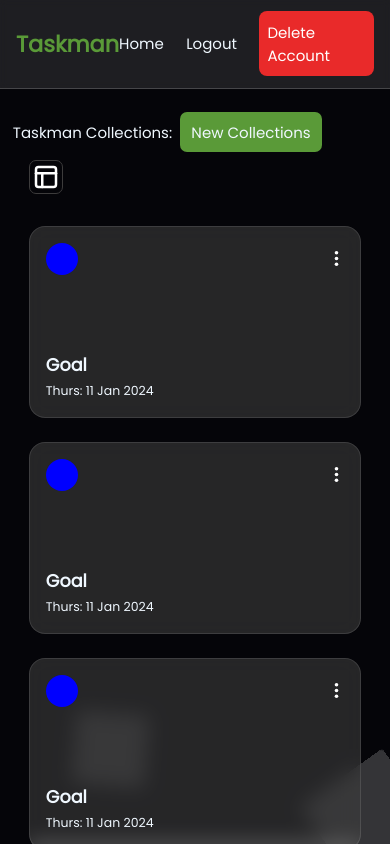
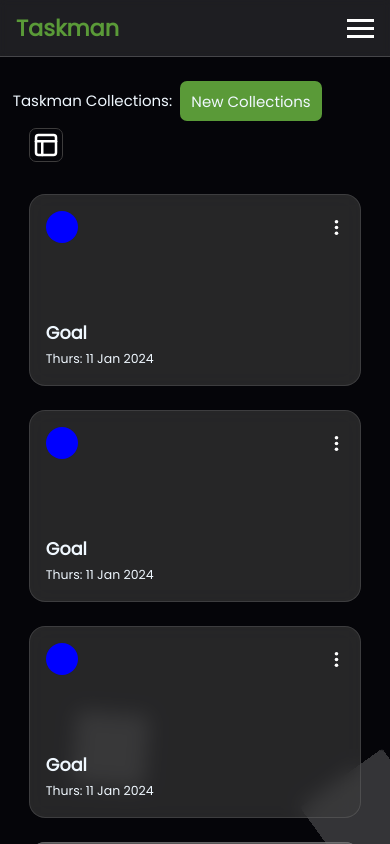
Before and after one commit to victorchiaka/taskman, a React (Vite) app: page /dashboard in a window 390 px wide. Shown: the top 844 px of the page. Built offline with nearby package versions, Linux system fonts and the light colour scheme.

Commit message:
ft: designed mobile nav with hamburger, hamburger animation and nav animation

```diff
--- a/src/components/Header/Header.jsx
+++ b/src/components/Header/Header.jsx
@@ -1,4 +1,6 @@
+import { useState } from "react";
 import styles from "./Header.module.css";
+import PropTypes from "prop-types";
 
 /**
  * HomeHeader component.
@@ -18,24 +20,93 @@ export function HomeHeader() {
 }
 
 /**
+ * DesktopNav component.
+ * Renders the navigation menu for larger screens.
+ *
+ * @returns {JSX.Element} The rendered DesktopNav component.
+ */
+function DesktopNav() {
+  return (
+    <nav className={styles.desktopNav}>
+      <ul>
+        <li>Home</li>
+        <li>Logout</li>
+        <li>Delete Account</li>
+      </ul>
+    </nav>
+  );
+}
+
+/**
+ * MobileNav component.
+ * Renders the navigation menu for smaller (Mobile) screens.
+ *
+ * @returns {JSX.Element} The rendered DesktopNav component.
+ */
+export function MobileNav({ openMobileNav }) {
+  return (
+    <>
+      {openMobileNav ? (
+        <ul className={styles.mobileNav}>
+          <li>Home</li>
+          <li>Logout</li>
+          <li>Delete Account</li>
+        </ul>
+      ) : null}
+    </>
+  );
+}
+
+/**
+ * Hamburger component.
+ * Responsible for toggline the MobileNav component.
+ *
+ * @returns {JSX.Element} The rendered DesktopNav component.
+ */
+
+function Hamburger({ setOpenMobileNav }) {
+  const [openHamburger, setOpenHamburger] = useState(false);
+
+  const handleOnclick = () => {
+    setOpenHamburger(!openHamburger);
+    setOpenMobileNav(!openHamburger);
+  }
+
+  return (
+    <button onClick={handleOnclick} className={`${styles.hamburger} ${openHamburger ? styles.open : ""}`}>
+      <div className={styles.hamburgerStroke}></div>
+      <div className={styles.hamburgerStroke}></div>
+      <div className={styles.hamburgerStroke}></div>
+    </button>
+  );
+}
+
+/**
  * DashboardHeader component.
  * Renders the header for the dashboard.
  *
  * @returns {JSX.Element} The rendered DashboardHeader component.
  */
-function DashboardHeader() {
+function DashboardHeader({ setOpenMobileNav }) {
   return (
     <header className={styles.dashboardHeader}>
       <h1 className={styles.dashboardTitle}>Taskman</h1>
-      <nav>
-        <ul>
-          <li>Home</li>
-          <li>Logout</li>
-          <li>Delete Account</li>
-        </ul>
-      </nav>
+      <DesktopNav />
+      <Hamburger setOpenMobileNav={setOpenMobileNav} />
     </header>
   )
 }
 
+MobileNav.propTypes = {
+  openMobileNav: PropTypes.bool
+}
+
+Hamburger.propTypes = {
+  setOpenMobileNav: PropTypes.func
+}
+
+DashboardHeader.propTypes = {
+  setOpenMobileNav: PropTypes.func
+}
+
 export default DashboardHeader;
--- a/src/components/Header/Header.module.css
+++ b/src/components/Header/Header.module.css
@@ -1,5 +1,7 @@
 :root {
   --dashboard-header-accent: rgba(49, 49, 49, 0.904);
+  --danger: rgb(233, 42, 42);
+  --danger-active: rgba(255, 23, 23, 0.747);
 }
 
 .homeHeader {
@@ -24,7 +26,13 @@
   border-radius: 0.25rem;
 }
 
+/*
+ * TODO: Having issues here with the position: sticky, i'll come back to it
+ */
 .dashboardHeader {
+  top: 0;
+  z-index: 5;
+  position: sticky;
   width: 100%;
   display: flex;
   flex-direction: row;
@@ -32,7 +40,6 @@
   justify-content: space-between;
   height: fit-content;
   padding: 0.7rem 1rem;
-
   background: rgba(255, 255, 255, 0.1);
   backdrop-filter: blur(4.5px);
   border-bottom: 1px solid rgba(255, 255, 255, 0.18);
@@ -43,7 +50,7 @@
   color: var(--main-accent);
 }
 
-.dashboardHeader > nav > ul {
+.desktopNav > ul {
   display: flex;
   flex-direction: row;
   list-style: none;
@@ -51,22 +58,129 @@
   gap: 1.4rem;
 }
 
-.dashboardHeader > nav > ul > * {
+.desktopNav > ul > *,
+.mobileNav > * {
   cursor: default;
 }
 
-.dashboardHeader > nav > ul > li:hover {
+.desktopNav > ul > li:hover {
   color: var(--main-accent);
   transition: color 0.3s;
 }
 
-.dashboardHeader > nav > ul > li:last-child {
-  background-color: rgb(233, 42, 42);
+.desktopNav > ul > li:last-child {
+  background-color: var(--danger);
   border-radius: 0.5rem;
   padding: 0.6rem 0.5rem;
   color: white;
 }
 
-.dashboardHeader > nav > ul > li:last-child:active {
-  background-color: rgba(255, 23, 23, 0.747);
+.mobileNav > li:last-child {
+  color: var(--danger);
 }
+
+.desktopNav > ul > li:last-child:active {
+  background-color: var(--danger-active);
+}
+
+.mobileNav > li:last-child:active {
+  color: var(--danger-active);
+}
+
+.hamburger {
+  width: fit-content;
+  height: fit-content;
+  background-color: transparent;
+  border: none;
+  display: none;
+}
+
+.hamburgerStroke {
+  background-color: rgb(255, 255, 255);
+  width: 1.7rem;
+  height: 0.2rem;
+  transition: transform 900ms;
+}
+
+.hamburgerStroke:nth-child(2) {
+  margin-top: 0.3rem;
+}
+.hamburgerStroke:nth-child(3) {
+  margin-top: 0.3rem;
+}
+
+.hamburger.open > .hamburgerStroke:nth-child(1) {
+  transform: rotate(45deg) translateY(0.35rem);
+}
+
+.hamburger.open > .hamburgerStroke:nth-child(3) {
+  transform: rotate(-45deg) translateY(-0.35rem);
+}
+
+.hamburger.open > .hamburgerStroke:nth-child(2) {
+  display: none;
+}
+
+.mobileNav {
+  z-index: 4;
+  position: fixed;
+  top: 4rem;
+  left: 2rem;
+  right: 2rem;
+  background-color: rgba(82, 82, 82, 0.39);
+  backdrop-filter: blur(15px);
+  box-shadow: 1px 1px 3px black;
+  list-style: none;
+  justify-content: space-around;
+  align-items: center;
+  padding: 1rem 0;
+
+  display: none;
+}
+
+.mobileNav > li {
+  animation-name: moveToLeft;
+  animation-delay: 0s;
+  transition: all 1s ease-out;
+}
+
+.mobileNav > li:first-child {
+  animation-duration: 0.7s;
+}
+
+.mobileNav > li:nth-child(2) {
+  animation-duration: 1s;
+}
+.mobileNav > li:nth-child(3) {
+  animation-duration: 1.3s;
+}
+
+@media (max-width: 651px) {
+  .hamburger {
+    display: inline-block;
+  }
+  .desktopNav {
+    display: none;
+  }
+  .mobileNav {
+    display: flex;
+    flex-direction: column;
+  }
+}
+
+@media (max-width: 371px) {
+  .mobileNav {
+    left: 1.4rem;
+    right: 1.4rem;
+  }
+}
+
+.mobileNav > li {
+  margin: 1rem 0;
+}
+
+@keyframes moveToLeft {
+  0% {
+    transform: translateX(500px);
+  }
+}
--- a/src/pages/Dashboard.jsx
+++ b/src/pages/Dashboard.jsx
@@ -1,6 +1,6 @@
 import { useState } from "react";
 import Background from "../components/Background/Background";
-import DashboardHeader from "../components/Header/Header";
+import DashboardHeader, { MobileNav } from "../components/Header/Header";
 import Sidebar, { MobileSideBar } from "../components/Sidebar/Sidebar";
 import styles from "./Pages.module.css";
 import Collections from "../components/Collections/Collections";
@@ -16,11 +16,13 @@ import Modal from "../components/Modal";
 function Dashboard() {
   const [activeTab, setActiveTab] = useState("tasks");
   const [active, setActive] = useState(false);
+  const [openMobileNav, setOpenMobileNav] = useState(false);
 
   return (
     <div className={styles.dashboard}>
       <Background />
-      <DashboardHeader />
+      <DashboardHeader setOpenMobileNav={setOpenMobileNav} />
+      <MobileNav openMobileNav={openMobileNav} />
       <div className={styles.dashboardBody}>
         <Sidebar activeTab={activeTab} setActiveTab={setActiveTab} />
         <div className={styles.mobileSideBarContainer}>
```
